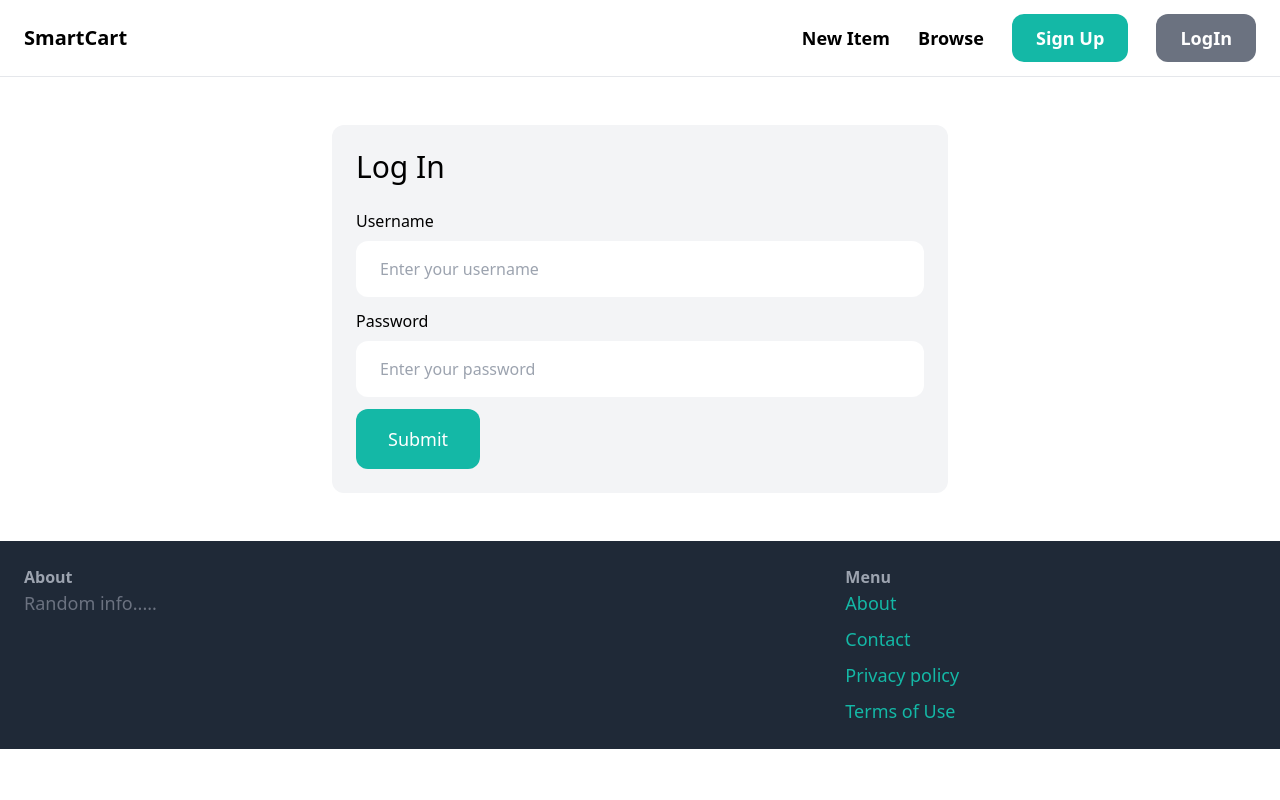
After one commit to Rafiur/e-commerceWebApp, a Django app: page /login/ in a window 1280 px wide. The commit adds this page. Run offline with Django 5.2, Linux system fonts and the light colour scheme; some libraries are stand-ins or nearby versions.

Commit message:
Sign up and login page added

```diff
--- a/Notes.txt
+++ b/Notes.txt
@@ -33,7 +33,7 @@ Pillow is a pyhton image handling library like resizing, handling etc.
 when we added items and created a urls file for items to navigate the items url/directory we add it to the main project urls.py file
 when we have successfully added the items url to the main project urls path whenever the item directory is pursued it'll go to that directory through
 the main project urls file to the items urls file to the destination page/view
-!till 55:56
+!till 1:53:31
 
 
 **************************************
--- /dev/null
+++ b/smartcart/core/forms.py
@@ -0,0 +1,40 @@
+from django import forms
+from django.contrib.auth.forms import UserCreationForm, AuthenticationForm
+from django.contrib.auth.models import User
+
+class LoginForm(AuthenticationForm):
+
+    username = forms.CharField(widget=forms.TextInput(attrs={
+        'placeholder': 'Enter your username',
+        'class': 'w-full py-4 px-6 rounded-xl'
+    }))
+
+    password = forms.CharField(widget=forms.PasswordInput(attrs={
+        'placeholder': 'Enter your password',
+        'class': 'w-full py-4 px-6 rounded-xl'
+    }))
+
+
+class SignUpForm(UserCreationForm):
+    class Meta:
+        model = User #comes from django's auth forms
+        # now we include the fields we want to view
+        fields = ('username', 'email', 'password1', 'password2')
+
+
+    username = forms.CharField(widget=forms.TextInput(attrs={
+        'placeholder': 'Enter your username',
+        'class': 'w-full py-4 px-6 rounded-xl'
+    }))
+    email = forms.EmailField(widget=forms.EmailInput(attrs={
+        'placeholder': 'Enter your email address',
+        'class': 'w-full py-4 px-6 rounded-xl'
+    }))
+    password1 = forms.CharField(widget=forms.PasswordInput(attrs={
+        'placeholder': 'Enter your password',
+        'class': 'w-full py-4 px-6 rounded-xl'
+    }))
+    password2 = forms.CharField(widget=forms.PasswordInput(attrs={
+        'placeholder': 'Re-enter your passwrod',
+        'class': 'w-full py-4 px-6 rounded-xl'
+    }))
--- a/smartcart/core/templates/core/base.html
+++ b/smartcart/core/templates/core/base.html
@@ -18,8 +18,14 @@
                 <a href = "#" class = "text-lg font-semibold hover:text-gray-500">New Item</a>
                 <a href = "#" class = "text-lg font-semibold hover:text-gray-500">Browse</a>
 
-                <a href = "#" class = "px-6 py-3 text-lg font-semibold bg-teal-500 text-white rounded-xl hover:text-bg-teal-700">Sign Up</a>
-                <a href = "#" class = "px-6 py-3 text-lg font-semibold bg-gray-500 text-white rounded-xl hover:text-bg-gray-700">LogIn</a>
+                {% if request.user.is_authenticated %}
+                    <a href = "{% url 'core:signup' %}" class = "px-6 py-3 text-lg font-semibold bg-teal-500 text-white rounded-xl hover:text-bg-teal-700">Inbox</a>
+                    <a href = "{% url 'core:login' %}" class = "px-6 py-3 text-lg font-semibold bg-indigo-500 text-white rounded-xl hover:text-bg-indigo-700">Dasboard</a>
+                    <a href = "{% url 'core:signup' %}" class = "px-6 py-3 text-lg font-semibold bg-gray-500 text-white rounded-xl hover:text-bg-gray-700">Logout</a>
+                {% else%}
+                    <a href = "{% url 'core:signup' %}" class = "px-6 py-3 text-lg font-semibold bg-teal-500 text-white rounded-xl hover:text-bg-teal-700">Sign Up</a>
+                    <a href = "{% url 'core:login' %}" class = "px-6 py-3 text-lg font-semibold bg-gray-500 text-white rounded-xl hover:text-bg-gray-700">LogIn</a>
+                {% endif %}
             </div>
         </nav>
         <div class="px-6 py-6">
@@ -38,7 +44,7 @@
 
                 <ul class = "space-y-2">
                     <li><a href = "#" class = "text-lg text-teal-500 hover:text-teal-700">About</a></li>
-                    <li><a href = "{% url "contact" %}" class = "text-lg text-teal-500 hover:text-teal-700">Contact</a></li>
+                    <li><a href = "{% url "core:contact" %}" class = "text-lg text-teal-500 hover:text-teal-700">Contact</a></li>
                     <li><a href = "#" class = "text-lg text-teal-500 hover:text-teal-700">Privacy policy</a></li>
                     <li><a href = "#" class = "text-lg text-teal-500 hover:text-teal-700">Terms of Use</a></li>
                 </ul>
--- /dev/null
+++ b/smartcart/core/templates/core/login.html
@@ -0,0 +1,36 @@
+{%extends 'core/base.html' %}
+
+{%block Title%}Log In{% endblock %}
+
+{%block content%}
+<div class = "w-1/2 my-6 mx-auto p-6 bg-gray-100 rounded-xl">
+    <h1 class="mb-6 text-3xl">Log In</h1>
+    <form method = "post" action=".">
+        {% csrf_token %}
+        <!--csrf is built in django security for cross-site force security-->
+        <!--the most basic way to show form
+            {{ form.as_p }}
+        -->
+
+        <div class = "mb-3">
+            <label class = "inline-block mb-2">Username </label></br>
+            {{ form.username }}
+        </div>
+
+        <div class = "mb-3">
+            <label class = "inline-block mb-2">Password </label></br>
+            {{ form.password }}
+        </div>
+
+         {% if form.errors or form.non_field_errors %}
+            <div class = "mb-3 p-6 bg-red-100 rounded-xl">
+                {% for field in form %}
+                    {{ field.errors }}
+                {% endfor %}
+
+                {{ form.non_field_errors }}
+            </div>
+         {%endif%}
+        <button class = "py-4 px-8 text-lg bg-teal-500 hover:bg-teal-700 rounded-xl text-white">Submit</button>
+</div>
+{% endblock %}
--- /dev/null
+++ b/smartcart/core/urls.py
@@ -0,0 +1,14 @@
+from django.urls import path
+from django.contrib.auth import views as auth_views
+
+from . import views
+from .forms import LoginForm
+
+app_name = 'core'
+
+urlpatterns = [
+    path('', views.index, name = 'index'),
+    path('contact/', views.contact, name = 'contact'),
+    path('signup/', views.signup, name = 'signup'),
+    path('login/', auth_views.LoginView.as_view(template_name='core/login.html', authentication_form = LoginForm), name='login')
+]
--- a/smartcart/smartcart/settings.py
+++ b/smartcart/smartcart/settings.py
@@ -27,6 +27,9 @@ DEBUG = True
 
 ALLOWED_HOSTS = []
 
+LOGIN_URL = "/login/"
+LOGIN_REDIRECT_URL = "/"
+LOGOUT_REDIRECT_URL = "/"
 
 # Application definition
 
--- a/smartcart/smartcart/urls.py
+++ b/smartcart/smartcart/urls.py
@@ -19,12 +19,12 @@ from django.conf.urls.static import static
 from django.contrib import admin
 from django.urls import path, include
 
-from core.views import index, contact
+#from core.views import index, contact
 
 urlpatterns = [
-    path('', index, name = 'index'),
+    path('', include('core.urls')),
     path('items/', include('item.urls')),
-    path('contact/', contact, name='contact'),
+    #path('contact/', contact, name='contact'),
 
     path('admin/', admin.site.urls),
 ] + static(settings.MEDIA_URL, document_root = settings.MEDIA_ROOT)
```
Also changed, not shown: smartcart/core/templates/core/signup.html (added, +46 -0 lines), smartcart/core/views.py (+21 -1 lines), smartcart/db.sqlite3.
